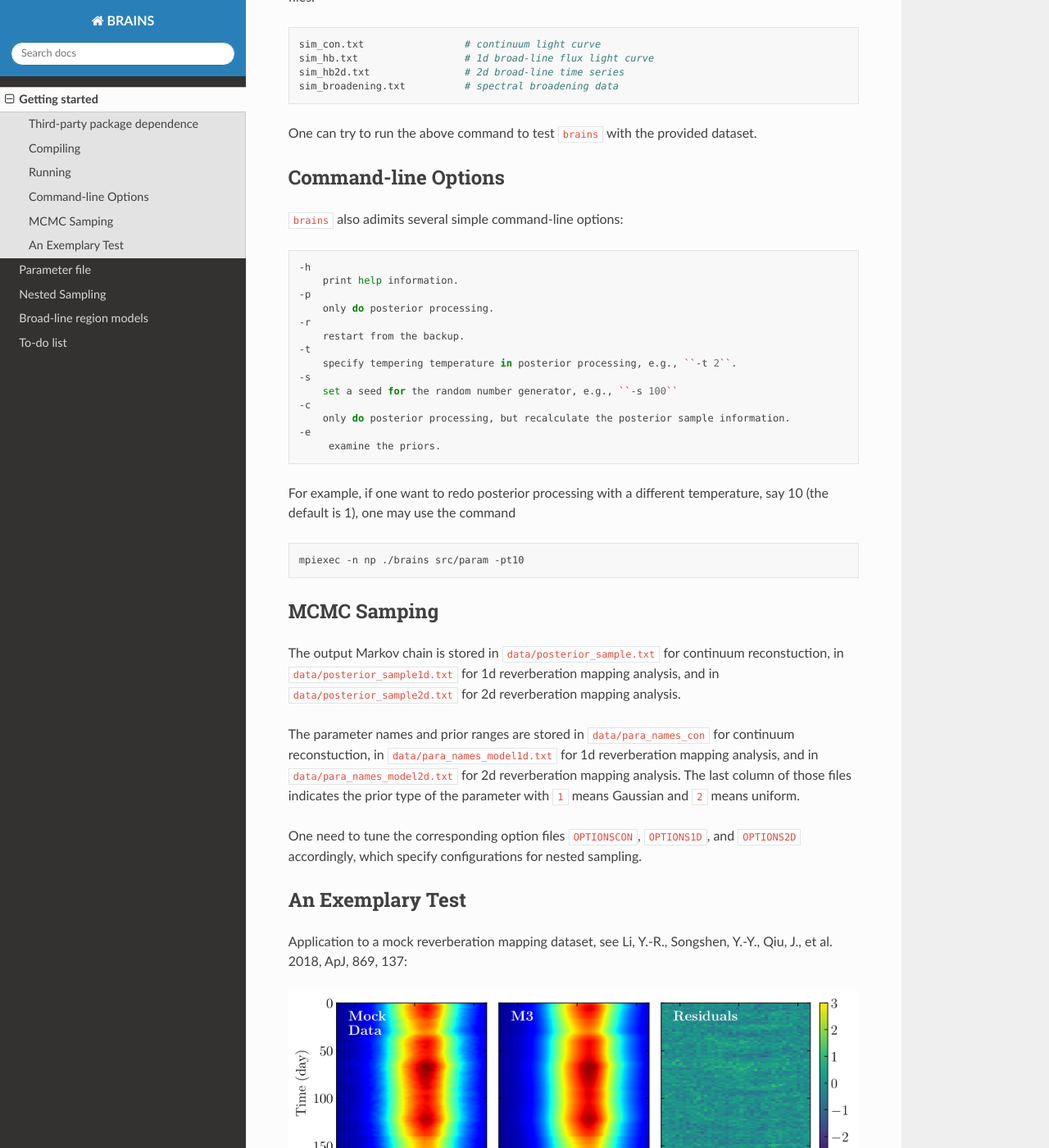
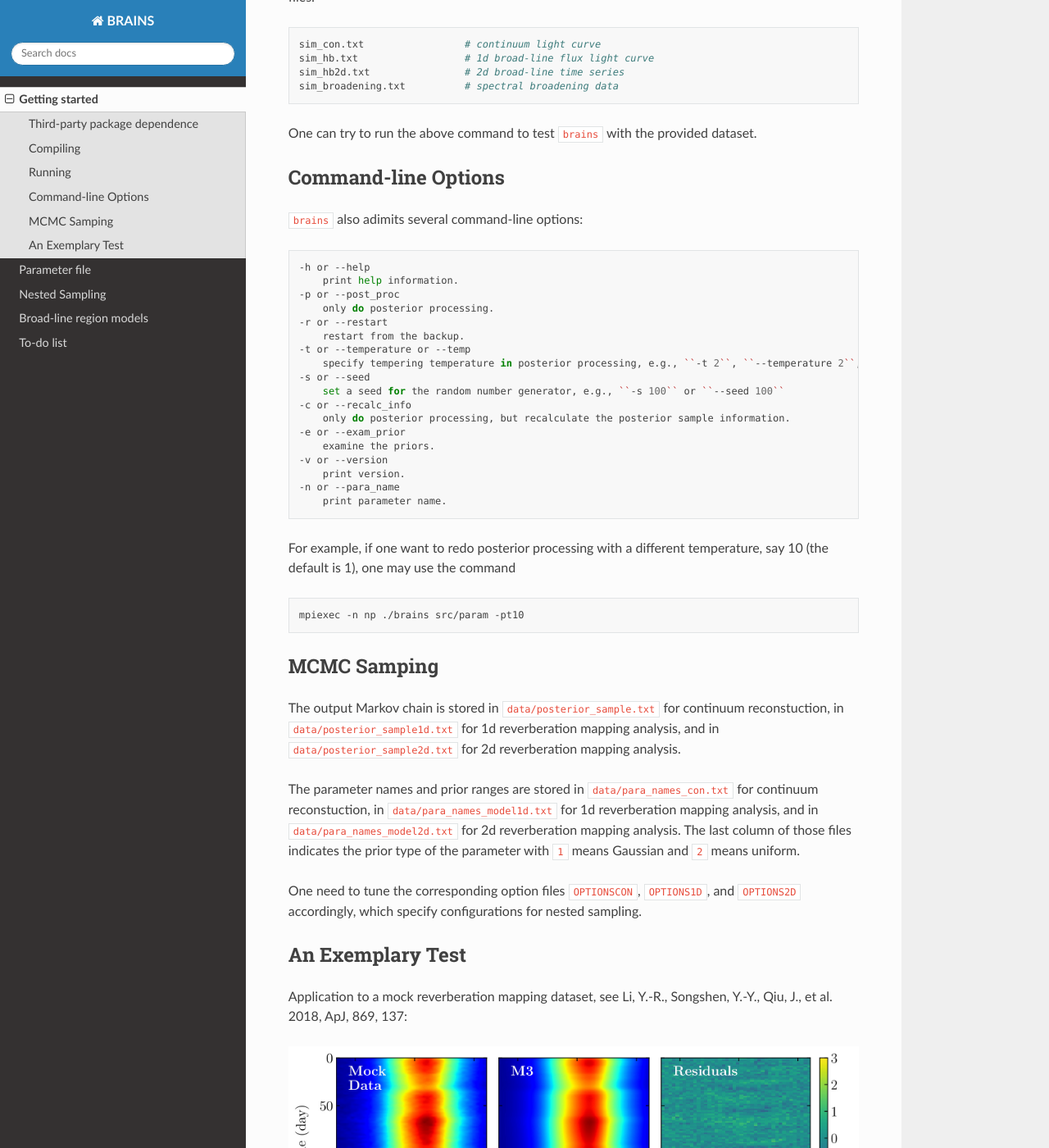
Before and after one commit to LiyrAstroph/BRAINS, a Sphinx documentation site: the page built from docs/getting_started.rst, in a window 1280 px wide and 1400 px high, scrolled down 1034 px. Shown: the whole window at 82% size. Built offline with Sphinx 7.4.7 and the Read the Docs theme 2.0.0, drawn with Linux system fonts in a browser that asks for light colours.

Commit message:
update docs and set version to v0.1.2.

```diff
--- a/docs/getting_started.rst
+++ b/docs/getting_started.rst
@@ -54,24 +54,28 @@ One can try to run the above command to test ``brains`` with the provided datase
 Command-line Options
 ======================
 
-``brains`` also adimits several simple command-line options:
+``brains`` also adimits several command-line options:
 
 .. code-block:: bash
 
-    -h
+    -h or --help
         print help information.
-    -p
+    -p or --post_proc
         only do posterior processing.
-    -r
+    -r or --restart
         restart from the backup.
-    -t
-        specify tempering temperature in posterior processing, e.g., ``-t 2``.
-    -s
-        set a seed for the random number generator, e.g., ``-s 100``
-    -c
+    -t or --temperature or --temp
+        specify tempering temperature in posterior processing, e.g., ``-t 2``, ``--temperature 2``, or ``--temp 2``.
+    -s or --seed
+        set a seed for the random number generator, e.g., ``-s 100`` or ``--seed 100``
+    -c or --recalc_info
         only do posterior processing, but recalculate the posterior sample information.
-    -e
-         examine the priors.
+    -e or --exam_prior
+        examine the priors.
+    -v or --version
+        print version.
+    -n or --para_name
+        print parameter name.
 
 For example, if one want to redo posterior processing with a different temperature, say 10 (the default is 1), one may use the command
 
@@ -86,7 +90,7 @@ MCMC Samping
 
 The output Markov chain is stored in ``data/posterior_sample.txt`` for continuum reconstuction, in ``data/posterior_sample1d.txt`` for 1d reverberation mapping analysis, and in ``data/posterior_sample2d.txt`` for 2d reverberation mapping analysis.
 
-The parameter names and prior ranges are stored in ``data/para_names_con`` for continuum reconstuction, in ``data/para_names_model1d.txt`` for 1d reverberation mapping analysis, and in ``data/para_names_model2d.txt`` for 2d reverberation mapping analysis. The last column of those files indicates the prior type of the parameter with ``1`` means Gaussian and ``2`` means uniform.
+The parameter names and prior ranges are stored in ``data/para_names_con.txt`` for continuum reconstuction, in ``data/para_names_model1d.txt`` for 1d reverberation mapping analysis, and in ``data/para_names_model2d.txt`` for 2d reverberation mapping analysis. The last column of those files indicates the prior type of the parameter with ``1`` means Gaussian and ``2`` means uniform.
 
 One need to tune the corresponding option files ``OPTIONSCON``, ``OPTIONS1D``, and ``OPTIONS2D`` accordingly, which specify configurations for nested sampling.
 
```
Also changed, not shown: docs/model.rst (+8 -2 lines), 1 other file.
